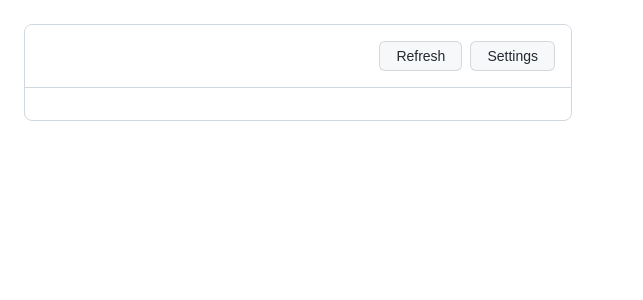
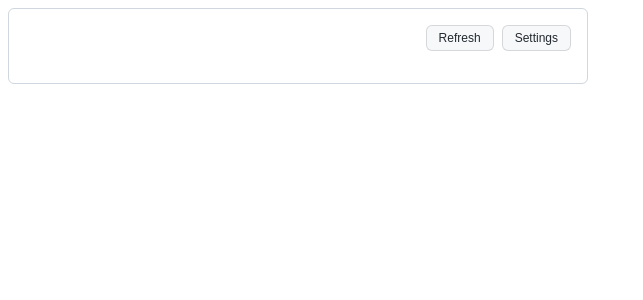
Before and after one commit to arthur-zhuk/github-pr-assistant, a Next.js app: page /extension in a window 1280 px wide. Both pictures are taken after a click on the button "Cancel". Shown: the top 300 px of the page, without its empty margins (0-643 px from the left). Built offline with nearby package versions, Linux system fonts and the light colour scheme.

Commit message:
good styling

```diff
--- a/app/extension/popup.jsx
+++ b/app/extension/popup.jsx
@@ -2,6 +2,7 @@
 import { createRoot } from "react-dom/client";
 import ExtensionPage from "./page"; // Ensure the path is correct
 import "./global.css"; // Add this import
+// Import any other CSS files here
 
 const container = document.getElementById("root");
 
--- /dev/null
+++ b/app/extension/styles.css
@@ -0,0 +1,3 @@
+/* Import all CSS files here */
+@import "./global.css";
+@import "../../components/SuggestionBox.module.css";
--- a/components/SuggestionBox.module.css
+++ b/components/SuggestionBox.module.css
@@ -1,7 +1,6 @@
 .wrapper {
   width: 100%;
   min-width: 380px;
-  padding: 16px;
 }
 
 .container {
@@ -9,6 +8,8 @@
   border-radius: 6px;
   border: 1px solid #d0d7de;
   padding: 16px;
+  margin: 0;
+  height: 100%;
 }
 
 /* Target markdown elements with :global() */
@@ -89,16 +90,108 @@
     border-color: #30363d;
   }
 
+  .refreshButton {
+    color: #c9d1d9;
+    background-color: #21262d;
+    border-color: #30363d;
+  }
+
+  .refreshButton:hover {
+    background-color: #30363d;
+  }
+
   .suggestion :global(h3) {
+    color: #c9d1d9;
+    background: #161b22;
+    border-color: #30363d;
+  }
+
+  .suggestion :global(h4) {
+    color: #8b949e;
+    border-color: #30363d;
+  }
+
+  .suggestion :global(pre) {
+    background: #161b22;
+    border-color: #30363d;
+  }
+
+  .suggestion :global(pre code) {
+    color: #c9d1d9;
+  }
+
+  .suggestion :global(code):not(pre code) {
     background: #161b22;
     border-color: #30363d;
     color: #c9d1d9;
   }
 
-  .suggestion :global(pre),
-  .suggestion :global(code) {
-    background: #161b22;
+  .suggestion :global(p),
+  .suggestion :global(li) {
+    color: #c9d1d9;
+  }
+}
+
+.suggestion pre {
+  width: 100%;
+  background: #f6f8fa;
+  border: 1px solid #d0d7de;
+  border-radius: 6px;
+  margin: 16px 0;
+  overflow-x: auto;
+  box-sizing: border-box;
+}
+
+.suggestion pre code {
+  display: block;
+  padding: 16px;
+  overflow: auto;
+  font-size: 85%;
+  line-height: 1.45;
+  background-color: transparent;
+  font-family: ui-monospace, SFMono-Regular, "SF Mono", Menlo, Consolas,
+    "Liberation Mono", monospace;
+  white-space: pre;
+  border: none;
+}
+
+.suggestion p code {
+  display: inline;
+  padding: 0.2em 0.4em;
+  margin: 0;
+  font-size: 85%;
+  background-color: #f6f8fa;
+  border-radius: 6px;
+  border: 1px solid #d0d7de;
+  font-family: ui-monospace, SFMono-Regular, "SF Mono", Menlo, Consolas,
+    "Liberation Mono", monospace;
+}
+
+@media (prefers-color-scheme: dark) {
+  .suggestion pre {
+    background-color: #161b22;
+    border-color: #30363d;
+  }
+
+  .suggestion pre code {
+    color: #c9d1d9;
+  }
+
+  .suggestion p code {
+    background-color: #161b22;
     border-color: #30363d;
     color: #c9d1d9;
   }
 }
+
+.header {
+  display: flex;
+  justify-content: flex-end;
+  gap: 8px;
+  margin-bottom: 16px;
+}
+
+.content {
+  overflow-y: auto;
+  max-height: calc(600px - 80px);
+}
--- a/components/SuggestionBox.tsx
+++ b/components/SuggestionBox.tsx
@@ -1,81 +1,6 @@
 import React from "react";
 import ReactMarkdown from "react-markdown";
-
-const styles = {
-  wrapper: {
-    width: "580px",
-    minWidth: "580px",
-    padding: "16px",
-    boxSizing: "border-box" as const,
-  },
-  container: {
-    width: "100%",
-    background: "#ffffff",
-    borderRadius: "8px",
-    border: "1px solid #d0d7de",
-    maxHeight: "600px",
-    overflowY: "auto" as const,
-    boxSizing: "border-box" as const,
-    margin: "0",
-    position: "relative" as const,
-  },
-  header: {
-    display: "flex",
-    justifyContent: "flex-end",
-    alignItems: "center",
-    gap: "8px",
-    padding: "16px",
-    background: "#ffffff",
-    borderBottom: "1px solid #d0d7de",
-  },
-  refreshButton: {
-    padding: "6px 16px",
-    fontSize: "14px",
-    fontWeight: "500",
-    color: "#24292f",
-    backgroundColor: "#f6f8fa",
-    border: "1px solid rgba(27, 31, 36, 0.15)",
-    borderRadius: "6px",
-    cursor: "pointer",
-    transition: "all 0.2s",
-    "&:hover": {
-      backgroundColor: "#f3f4f6",
-    },
-  },
-  content: {
-    padding: "16px",
-    "& pre": {
-      width: "100%",
-      background: "#f6f8fa",
-      border: "1px solid #d0d7de",
-      borderRadius: "6px",
-      padding: "16px",
-      margin: "16px 0",
-      overflowX: "auto" as const,
-      boxSizing: "border-box" as const,
-    },
-    "& code": {
-      fontFamily: 'ui-monospace, SFMono-Regular, "SF Mono", Menlo, monospace',
-      fontSize: "13px",
-      lineHeight: "1.45",
-      color: "#24292f",
-    },
-    "& ul, & ol": {
-      paddingLeft: "24px",
-      margin: "12px 0",
-    },
-    "& li": {
-      margin: "8px 0",
-      lineHeight: "1.6",
-      color: "#24292f",
-    },
-    "& p": {
-      margin: "12px 0",
-      lineHeight: "1.6",
-      color: "#24292f",
-    },
-  },
-};
+import styles from "./SuggestionBox.module.css";
 
 interface SuggestionBoxProps {
   suggestions: string[];
@@ -96,22 +21,21 @@
   if (error) return <p>{error}</p>;
 
   return (
-    <div style={styles.wrapper}>
-      <div style={styles.container}>
-        {/* Fixed header */}
-        <div style={styles.header}>
-          <button style={styles.refreshButton} onClick={onRefresh}>
+    <div className={styles.wrapper}>
+      <div className={styles.container}>
+        <div className={styles.header}>
+          <button className={styles.refreshButton} onClick={onRefresh}>
             Refresh
           </button>
-          <button style={styles.refreshButton} onClick={onOpenSettings}>
+          <button className={styles.refreshButton} onClick={onOpenSettings}>
             Settings
           </button>
         </div>
-
-        {/* Scrollable content */}
-        <div style={styles.content}>
+        <div className={styles.content}>
           {suggestions.map((suggestion, index) => (
-            <ReactMarkdown key={index}>{suggestion}</ReactMarkdown>
+            <div key={index} className={styles.suggestion}>
+              <ReactMarkdown>{suggestion}</ReactMarkdown>
+            </div>
           ))}
         </div>
       </div>
--- a/popup.html
+++ b/popup.html
@@ -2,6 +2,7 @@
 <html>
   <head>
     <title>GitHub PR Helper</title>
+    <link rel="stylesheet" href="dist/styles.css" />
     <style>
       body {
         margin: 0;
```
Also changed, not shown: package.json (+4 -3 lines).
